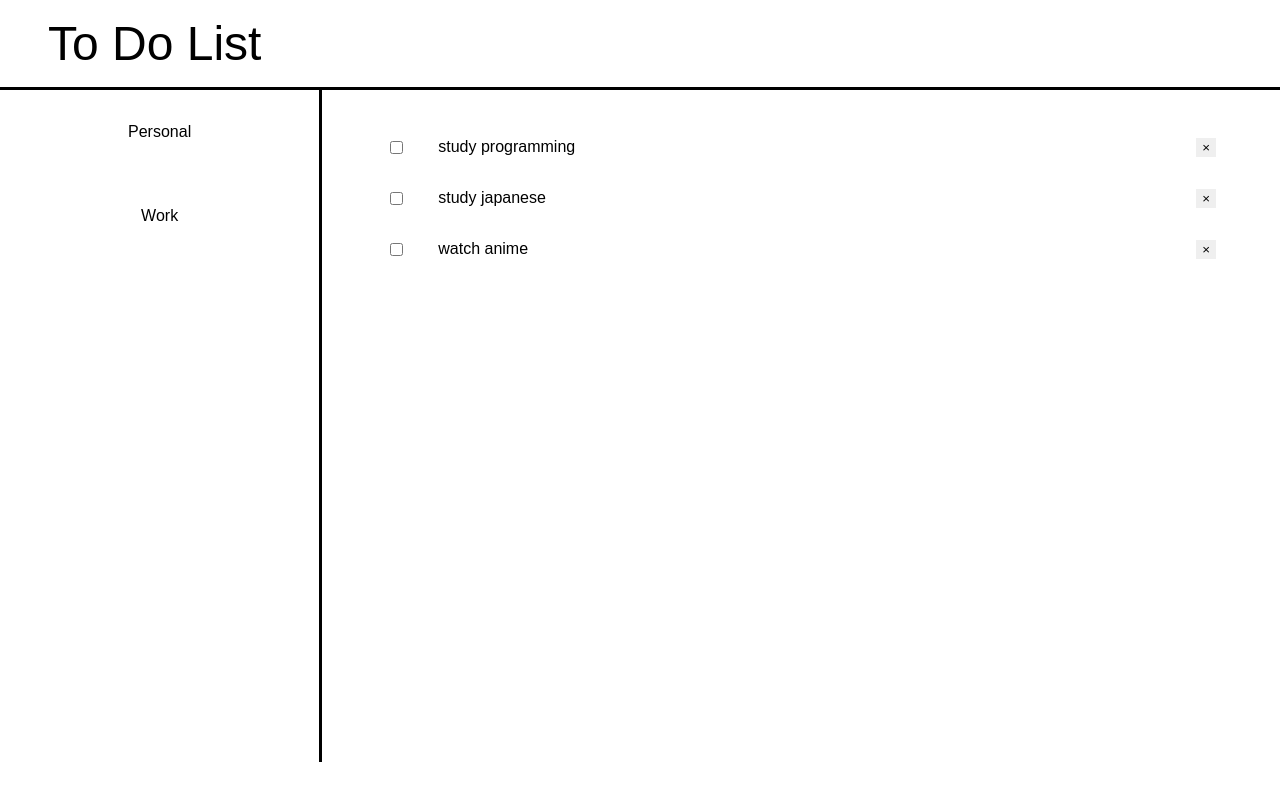
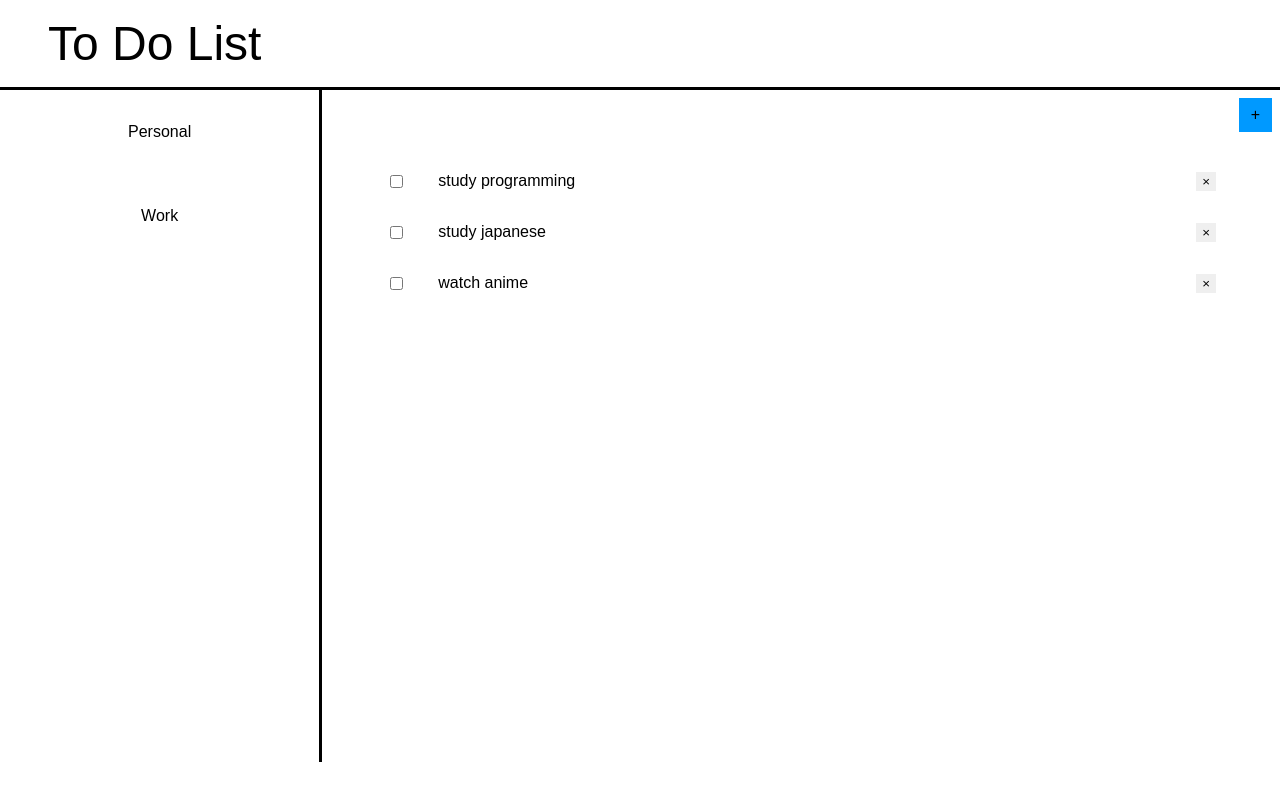
Before and after one commit to timsengsouvanh/to_do_list, a website with bundled scripts: page dist/index.html in a window 1280 px wide. Built offline with nearby package versions, Linux system fonts and the light colour scheme.

Commit message:
add button no js

```diff
--- a/src/dom.js
+++ b/src/dom.js
@@ -11,7 +11,7 @@
 function createCheckTaskArea(){
     let checkTaskArea = document.createElement('div')
     checkTaskArea.classList.add('flex-area')
-    checkTaskArea.classList.add('task-area')
+    checkTaskArea.classList.add('check-task-area')
     return checkTaskArea
 }
 
@@ -52,13 +52,6 @@
     taskCheckArea.appendChild(taskName)
 
     let deletebtn = createDelete(obj)
-    deletebtn.addEventListener('click', () => {
-        // let index = deletebtn.getAttribute('data')
-        // index1.task1.splice(index, 1)
-        // console.log(index1.task1)
-        // taskarea.innerHTML = ''
-        // index1.initialize()
-    })
     task.appendChild(deletebtn)
 }
 
```
Also changed, not shown: dist/index.html, dist/main.js, dist/style.css.
